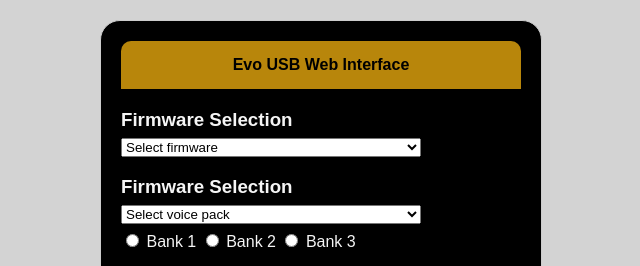
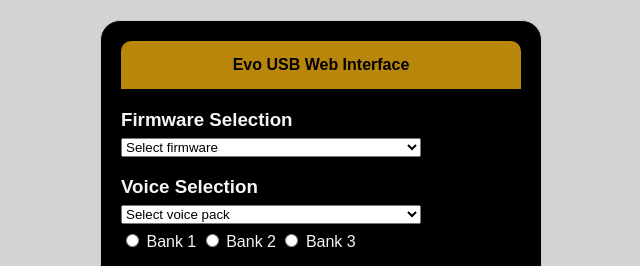
Before and after one commit to moorelogic/moorelogic.github.io, a plain HTML site: page index.html in a window 1280 px wide. Shown: the top 266 px of the page, 319-959 px from the left. Drawn offline with Linux system fonts and the light colour scheme.

Commit message:
Update index.html

```diff
--- a/index.html
+++ b/index.html
@@ -25,7 +25,7 @@
 
         <!-- Voice Selection -->
         <div class="section">
-            <h3>Firmware Selection</h3>
+            <h3>Voice Selection</h3>
             <select id="ddVoicePack" name="voicePackOptions">
                 <option value="option0">Select voice pack</option>
                 <option value="option1">female_voice_evo.xml</option>
```
